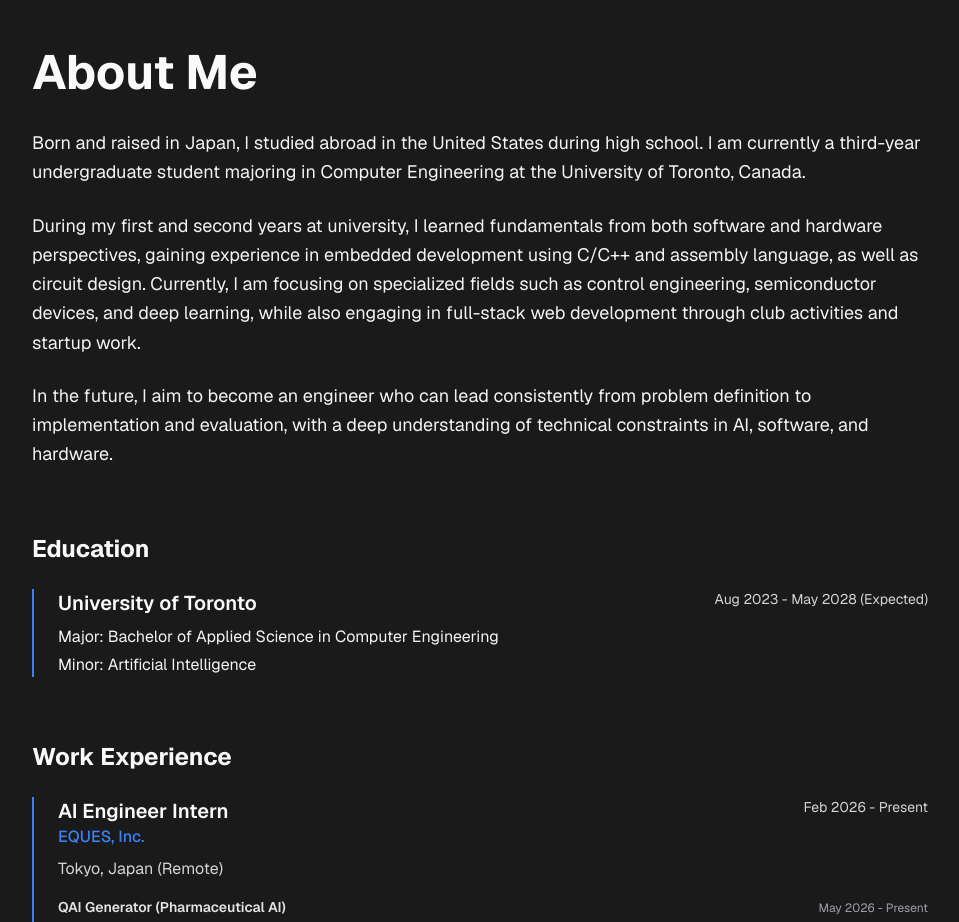
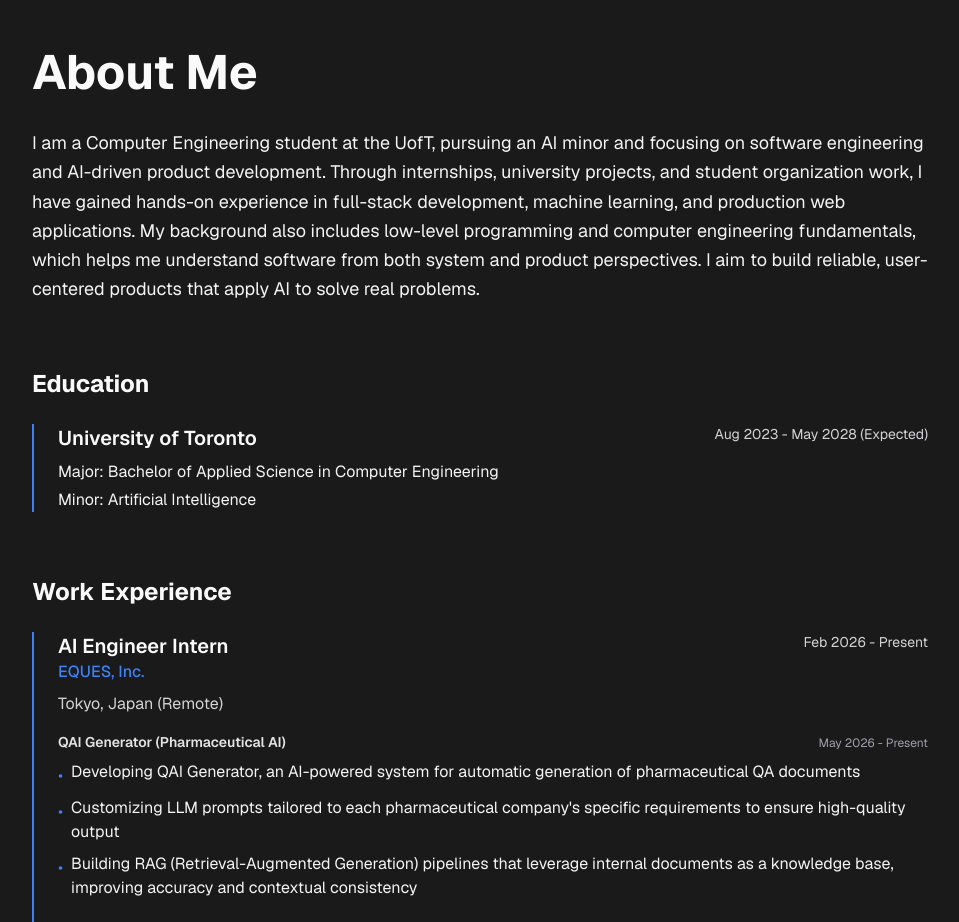
Before and after one commit to matsu641/my-portfolio, a Next.js app: page /about in a window 1280 px wide. Shown: the part 880-1802 px from the top of the page, without its empty margins (160-1119 px from the left). Built offline with nearby package versions, Linux system fonts and the light colour scheme.

Commit message:
Modify About Me

```diff
--- a/contexts/LanguageContext.tsx
+++ b/contexts/LanguageContext.tsx
@@ -55,9 +55,7 @@ const translations = {
     about: {
       title: "About Me",
       intro: [
-        "日本で生まれ育ち、高校時代はアメリカへ留学しました。現在はカナダのトロント大学でComputer Engineeringを専攻しています。",
-        "大学では1・2年次に、ソフトウェアとハードウェアの両面から基礎を学び、C/C++やアセンブリ言語を用いた組み込み開発、回路設計などを経験しました。3年次にはAI副専攻取得に向けて深層学習といった専門分野を中心に学びました。また、学業と並行して、サークル活動やスタートアップ企業でフルスタックWeb開発にも取り組んでいます。",
-        "将来的には、AI・ソフトウェア・ハードウェアの技術的制約を理解した上で、課題設定から実装・評価までを一貫してリードできるエンジニアを目指しています。"
+        "トロント大学でComputer Engineeringを専攻しており、ソフトウェア開発とAIを活用したプロダクト開発に注力しています。インターン、大学プロジェクト、サークル活動を通じて、フルスタック開発、機械学習、実運用を意識したWebアプリ開発を経験してきました。低レイヤやComputer Engineeringの基礎にも触れており、システムとプロダクトの両面からソフトウェアを理解する力を身につけています。将来的には、AIを活用して実際の課題解決につながる、信頼性の高いプロダクトを開発できるエンジニアを目指しています。"
       ],
       education: {
         title: "学歴",
@@ -320,9 +318,7 @@ const translations = {
     about: {
       title: "About Me",
       intro: [
-        "Born and raised in Japan, I studied abroad in the United States during high school. I am currently a third-year undergraduate student majoring in Computer Engineering at the University of Toronto, Canada.",
-        "During my first and second years at university, I learned fundamentals from both software and hardware perspectives, gaining experience in embedded development using C/C++ and assembly language, as well as circuit design. Currently, I am focusing on specialized fields such as control engineering, semiconductor devices, and deep learning, while also engaging in full-stack web development through club activities and startup work.",
-        "In the future, I aim to become an engineer who can lead consistently from problem definition to implementation and evaluation, with a deep understanding of technical constraints in AI, software, and hardware."
+        "I am a Computer Engineering student at the UofT, pursuing an AI minor and focusing on software engineering and AI-driven product development. Through internships, university projects, and student organization work, I have gained hands-on experience in full-stack development, machine learning, and production web applications. My background also includes low-level programming and computer engineering fundamentals, which helps me understand software from both system and product perspectives. I aim to build reliable, user-centered products that apply AI to solve real problems."
       ],
       education: {
         title: "Education",
```
